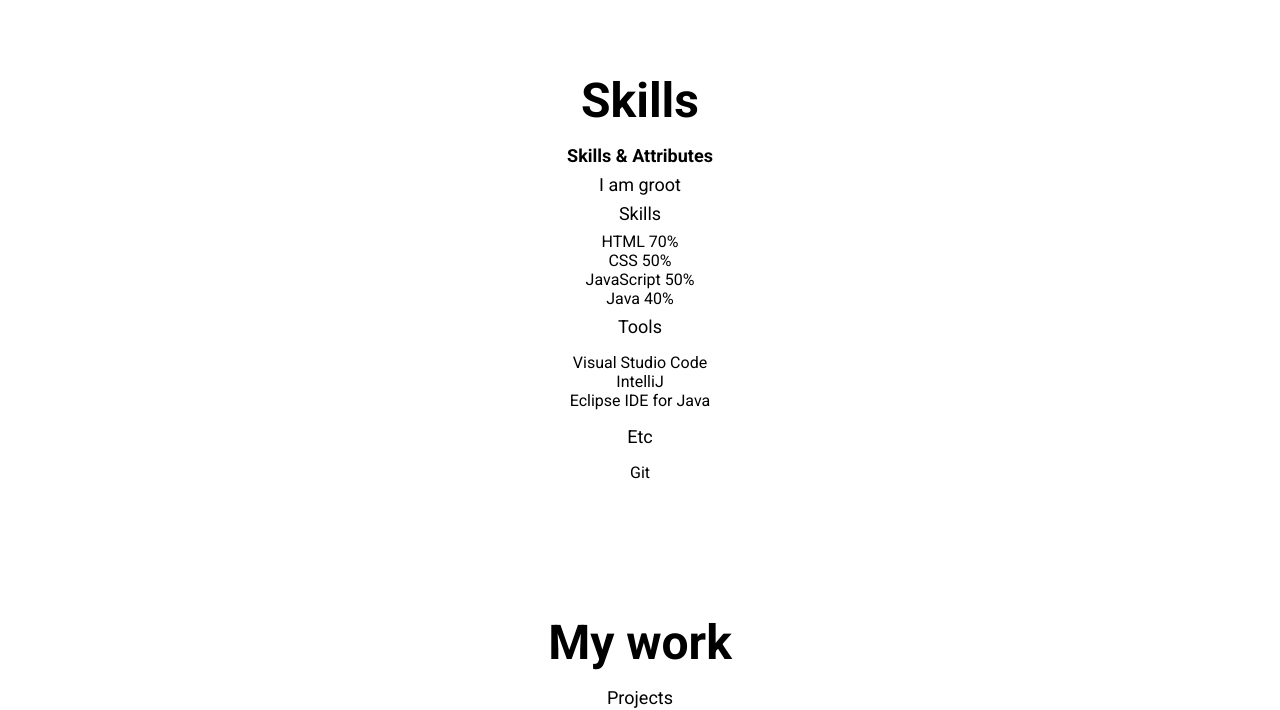
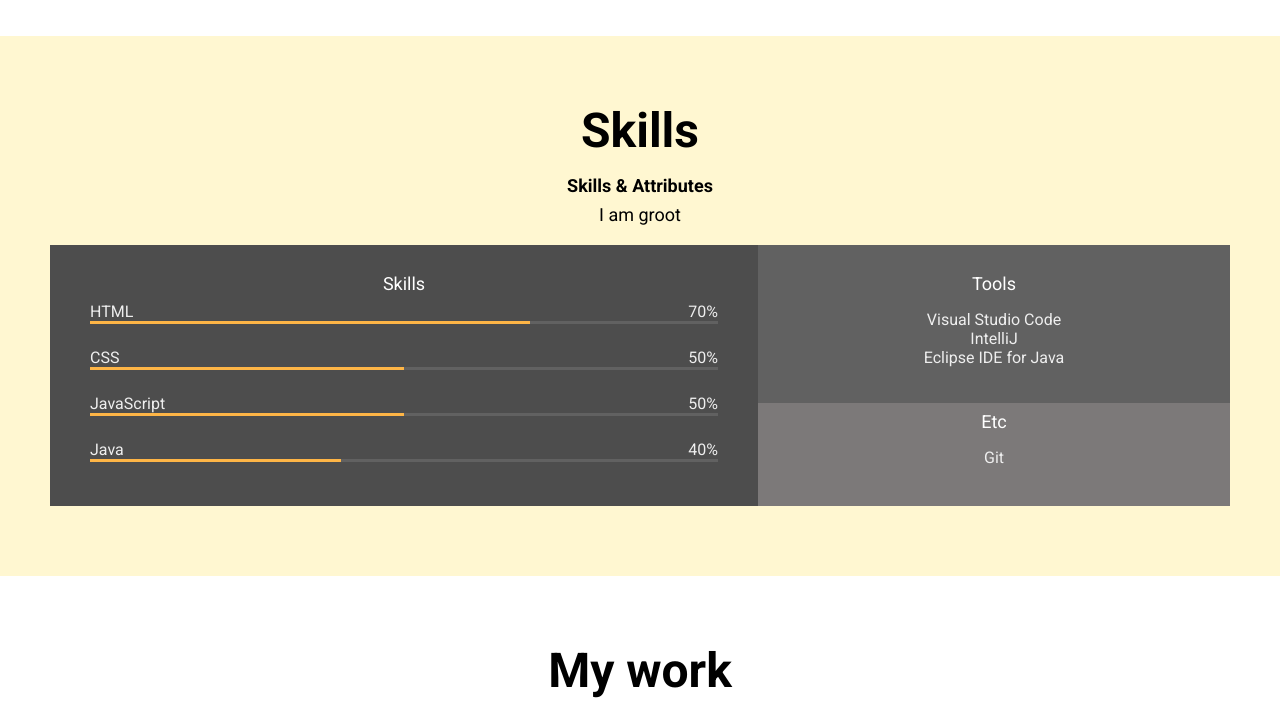
Before and after one commit to hwang-won/my-site, a plain HTML site: page index.html in a window 1280 px wide. Shown: the part 1357-2067 px from the top of the page. Drawn offline with Linux system fonts and the light colour scheme.

Commit message:
CSS : Skills

```diff
--- a/index.html
+++ b/index.html
@@ -43,7 +43,7 @@
     </section>
 
     <!-- About -->
-    <section id="about" class="section">
+    <section id="about" class="section section__container">
         <h1>About me</h1>
         <p>I am groot</p>
         <div class="about__majors">
@@ -89,46 +89,47 @@
 
     <!-- Skills -->
     <section id="skills" class="section">
-        <h1>Skills</h1>
+        <div class="section__container">
+            <h1>Skills</h1>
         <h2>Skills & Attributes</h2>
         <p>I am groot</p>
         <div class="skillset">
             <div class="skillset__left">
                 <h3 class="skillset__title">Skills</h3>
                 <div class="skill">
-                    <div class="skill_description">
+                    <div class="skill__description">
                         <span>HTML</span>
                         <span>70%</span>
                     </div>
                     <div class="skill__bar">
-                        <div class="skill_value"></div>
+                        <div class="skill__value" style="width: 70%;"></div>
                     </div>
                 </div>
                 <div class="skill">
-                    <div class="skill_description">
+                    <div class="skill__description">
                         <span>CSS</span>
                         <span>50%</span>
                     </div>
                     <div class="skill__bar">
-                        <div class="skill_value"></div>
+                        <div class="skill__value"style=" width: 50%;"></div>
                     </div>
                 </div>
                 <div class="skill">
-                    <div class="skill_description">
+                    <div class="skill__description">
                         <span>JavaScript</span>
                         <span>50%</span>
                     </div>
                     <div class="skill__bar">
-                        <div class="skill_value"></div>
+                        <div class="skill__value" style="width: 50%;"></div>
                     </div>
                 </div>
                 <div class="skill">
-                    <div class="skill_description">
+                    <div class="skill__description">
                         <span>Java</span>
                         <span>40%</span>
                     </div>
                     <div class="skill__bar">
-                        <div class="skill_value"></div>
+                        <div class="skill__value" style="width: 40%;"></div>
                     </div>
                 </div>
             </div>
@@ -156,6 +157,7 @@
                     </ul>
                 </div>
             </div>
+        </div>
         </div>
     </section>
 
--- a/style.css
+++ b/style.css
@@ -136,7 +136,7 @@ p {
 /* Home */
 #home {
   background: url(image/sky.jpg) center/cover no-repeat;
-  padding: 40px;
+  padding: 55px;
   text-align: center;
 }
 
@@ -166,6 +166,10 @@ p {
 .section {
   padding: 50px;
   text-align: center;
+  margin: auto;
+}
+
+.section__container {
   max-width: 1200px;
   margin: auto;
 }
@@ -213,6 +217,11 @@ p {
   text-align: left;
 }
 
+.job__logo {
+  height: 40px;
+  display: flex;
+}
+
 .job__name,
 .job__period {
   color: var(--color-light-grey);
@@ -226,7 +235,56 @@ p {
   font-size: var(--font-micro);
 }
 
-.job__logo {
-  height: 40px;
+/* Skills */
+#skills {
+  background-color: var(--color-yellow);
+}
+
+.skillset {
   display: flex;
+  background-color: var(--color-light-grey);
+  color: var(--color-light-white);
+  margin: 20px 0;
 }
+
+.skillset__title {
+  color: var(--color-white);
+}
+.skillset__left {
+  flex-basis: 60%;
+  background-color: var(--color-dark-grey);
+  padding: 20px 40px;
+}
+
+.skill {
+  margin-bottom: 24px;
+}
+
+.skill__description {
+  display: flex;
+  justify-content: space-between;
+}
+
+.skill__bar {
+  width: 100%;
+  height: 3px;
+  background-color: var(--color-grey);
+}
+
+.skill__value {
+  height: 3px;
+  background-color: var(--color-orange);
+}
+
+.skillset__rigth {
+  flex-basis: 40%;
+}
+
+.tools {
+  background-color: var(--color-grey);
+}
+
+.tools,
+.etx {
+  padding: 20px;
+}
```
